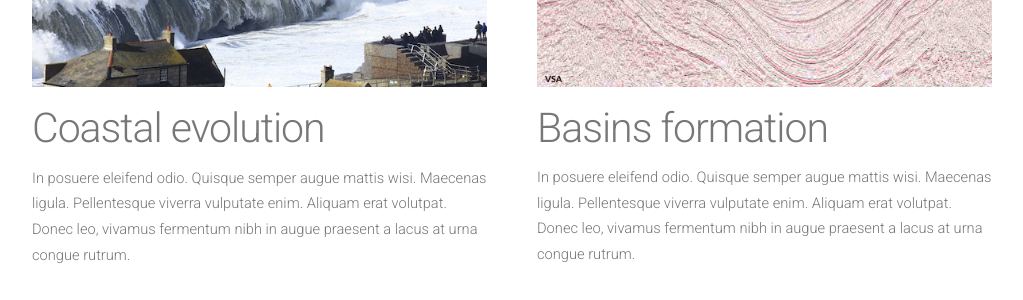
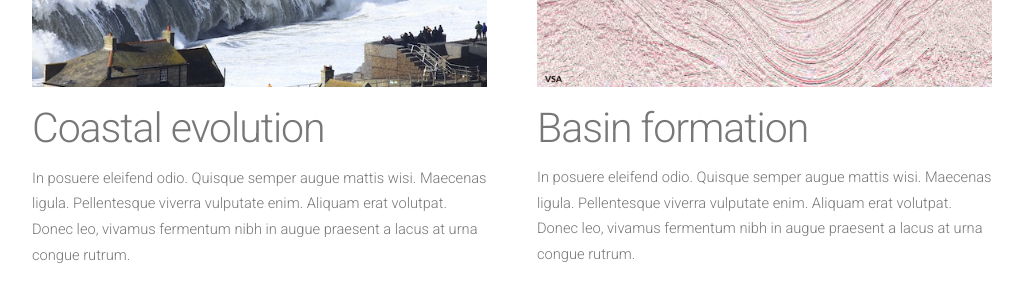
Before and after one commit to GeosLearn/GeosLearn.github.io, a Jekyll site: the page built from index.html, in a window 1280 px wide and 900 px high, scrolled down 1743 px. Shown: the part 156-456 px from the top of the window, without its empty margins (128-1151 px from the left). Built offline with Jekyll 4.4.1, drawn with Linux system fonts in a browser that asks for light colours; nearby versions of some CDN libraries; the list of posts is cut into pages by our own code.

```diff
--- a/_layouts/default.html
+++ b/_layouts/default.html
@@ -6,7 +6,7 @@ Released for free under the Creative Commons Attribution 3.0 license (templated.
 -->
 <html>
 <head>
-	<title>UoS resources by Tristan Salles</title>
+	<title>GeosLearn</title>
 	<meta http-equiv="content-type" content="text/html; charset=utf-8" />
 	<meta name="description" content="" />
 	<meta name="keywords" content="" />
--- a/index.html
+++ b/index.html
@@ -76,7 +76,7 @@ layout: default
 				<section class="6u">
 					<a href="#" class="image full"><img src="/assets/images/pic6.jpg" alt="Credit "></a>
 					<header>
-						<h2>Basins formation</h2>
+						<h2>Basin formation</h2>
 					</header>
 					<p>In posuere eleifend odio. Quisque semper augue mattis wisi. Maecenas ligula. Pellentesque viverra vulputate enim. Aliquam erat volutpat. Donec leo, vivamus fermentum nibh in augue praesent a lacus at urna congue rutrum.</p>
 				</section>
```
